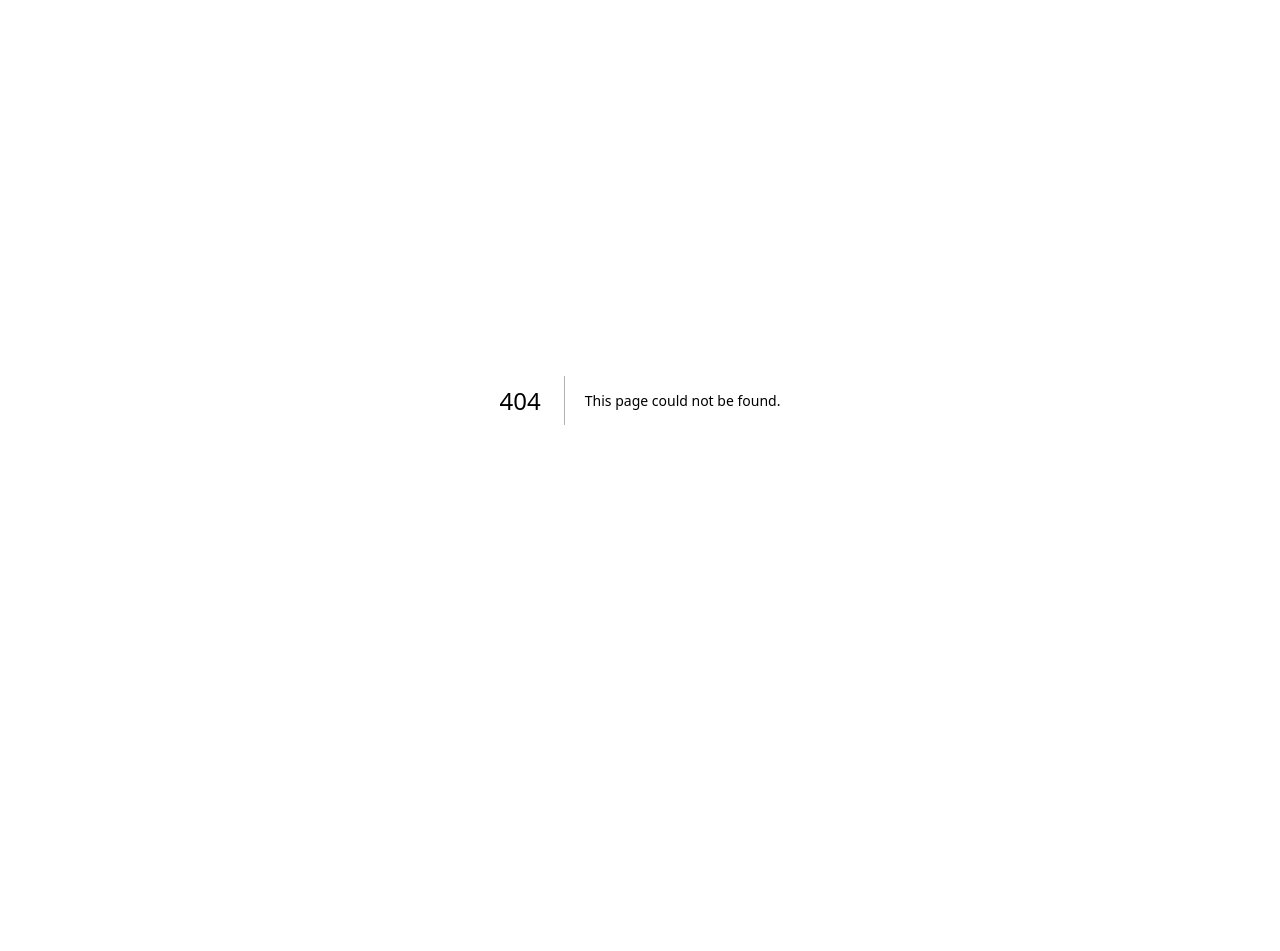
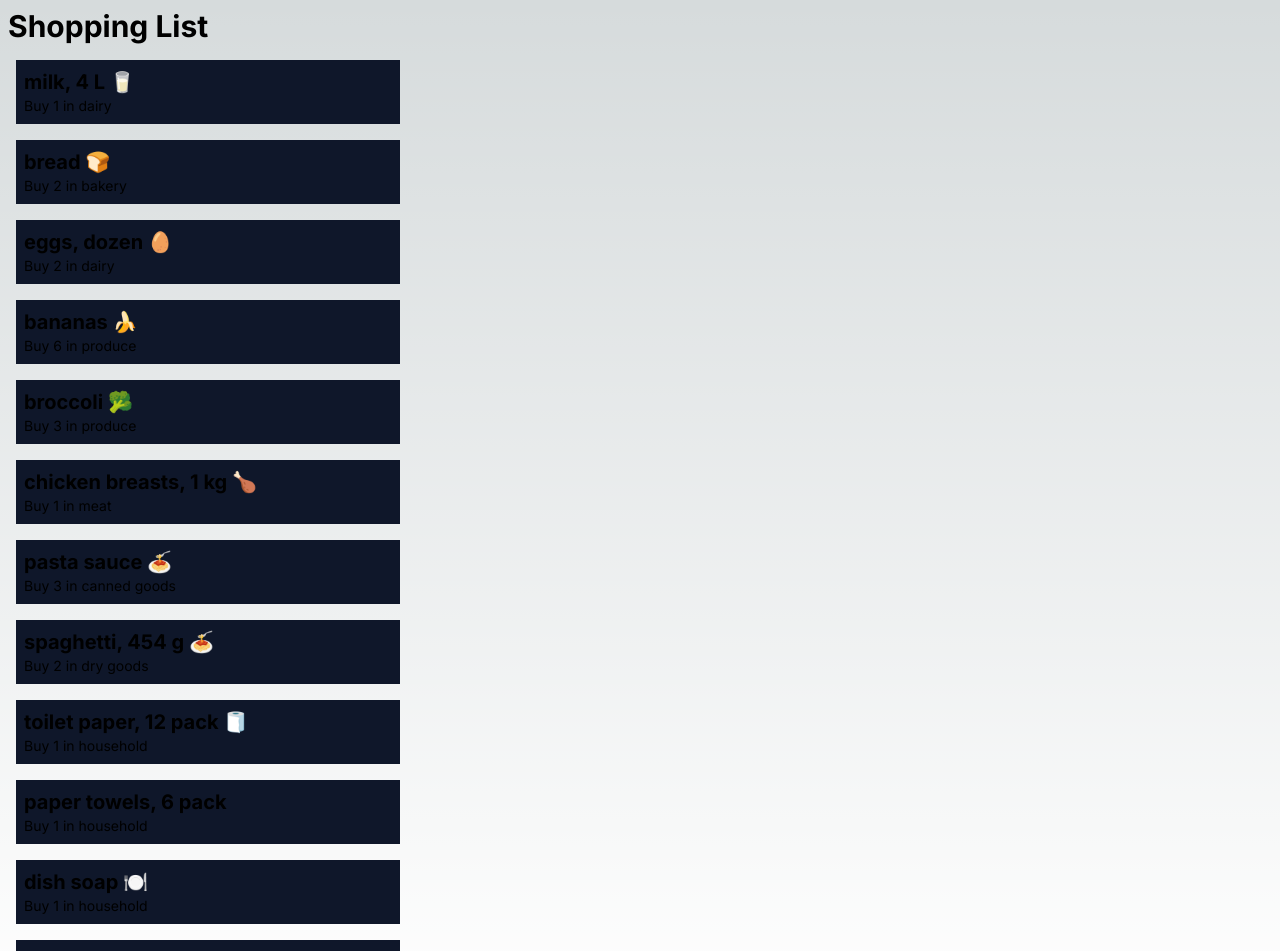
Before and after one commit to BrandtFgit/cprg306-assignments, a Next.js app: page /week-5 in a window 1280 px wide. Before the commit this address had no page. Shown: the top 951 px of the page. Before the commit the page ends 800 px from the top, so only its background shows below. Built offline with nearby package versions, Linux system fonts and the light colour scheme.

Commit message:
page setup (not done yet)

```diff
--- a/app/nav-bar.js
+++ b/app/nav-bar.js
@@ -9,6 +9,7 @@ export default function NavBar() {
           <li><Link href="/week-2">Week 2</Link></li>
           <li><Link href="/week-3">Week 3</Link></li>
           <li><Link href="/week-4">Week 4</Link></li>
+          <li><Link href="/week-5">Week 5</Link></li>
         </ul>
       </nav>
     );
--- /dev/null
+++ b/app/week-5/item-list.js
@@ -0,0 +1,92 @@
+import Item from "./item";
+const item1 = {
+    name: "milk, 4 L 🥛",
+    quantity: 1,
+    category: "dairy",
+    };
+
+    const item2 = {
+    name: "bread 🍞",
+    quantity: 2,
+    category: "bakery",
+    };
+
+    const item3 = {
+    name: "eggs, dozen 🥚",
+    quantity: 2,
+    category: "dairy",
+    };
+
+    const item4 = {
+    name: "bananas 🍌",
+    quantity: 6,
+    category: "produce",
+    };
+
+    const item5 = {
+    name: "broccoli 🥦",
+    quantity: 3,
+    category: "produce",
+    };
+
+    const item6 = {
+    name: "chicken breasts, 1 kg 🍗",
+    quantity: 1,
+    category: "meat",
+    };
+
+    const item7 = {
+    name: "pasta sauce 🍝",
+    quantity: 3,
+    category: "canned goods",
+    };
+
+    const item8 = {
+    name: "spaghetti, 454 g 🍝",
+    quantity: 2,
+    category: "dry goods",
+    };
+
+    const item9 = {
+    name: "toilet paper, 12 pack 🧻",
+    quantity: 1,
+    category: "household",
+    };
+
+    const item10 = {
+    name: "paper towels, 6 pack",
+    quantity: 1,
+    category: "household",
+    };
+
+    const item11 = {
+    name: "dish soap 🍽️",
+    quantity: 1,
+    category: "household",
+    };
+
+    const item12 = {
+    name: "hand soap 🧼",
+    quantity: 4,
+    category: "household",
+    };
+
+
+export default function ItemList(){
+    return(
+        <ul>
+            <Item name={item1.name} quantity={item1.quantity} category={item1.category}></Item>
+            <Item name={item2.name} quantity={item2.quantity} category={item2.category}></Item>
+            <Item name={item3.name} quantity={item3.quantity} category={item3.category}></Item>
+            <Item name={item4.name} quantity={item4.quantity} category={item4.category}></Item>
+            <Item name={item5.name} quantity={item5.quantity} category={item5.category}></Item>
+            <Item name={item6.name} quantity={item6.quantity} category={item6.category}></Item>
+            <Item name={item7.name} quantity={item7.quantity} category={item7.category}></Item>
+            <Item name={item8.name} quantity={item8.quantity} category={item8.category}></Item>
+            <Item name={item9.name} quantity={item9.quantity} category={item9.category}></Item>
+            <Item name={item10.name} quantity={item10.quantity} category={item10.category}></Item>
+            <Item name={item11.name} quantity={item11.quantity} category={item11.category}></Item>
+            <Item name={item12.name} quantity={item12.quantity} category={item12.category}></Item>
+        </ul>
+    );
+}
--- /dev/null
+++ b/app/week-5/item.js
@@ -0,0 +1,10 @@
+
+
+export default function Item({name, quantity, category}){
+    return (
+        <li className="p-2 m-4 bg-slate-900 max-w-sm">
+            <h2 className="text-xl font-bold">{name}</h2>
+            <h2 className="text-sm">Buy {quantity} in {category}</h2>
+        </li>
+    );
+}
--- /dev/null
+++ b/app/week-5/page.js
@@ -0,0 +1,13 @@
+import Link from "next/link";
+import Item from "./item";
+import ItemList from "./item-list";
+
+
+export default function Page() {
+    return (
+      <main class>
+        <h1 className="text-3xl font-bold m-2">Shopping List</h1>
+        <ItemList></ItemList>
+      </main>
+    );
+}
```
Also changed, not shown: app/week-5/items.json (added, +74 -0 lines).
